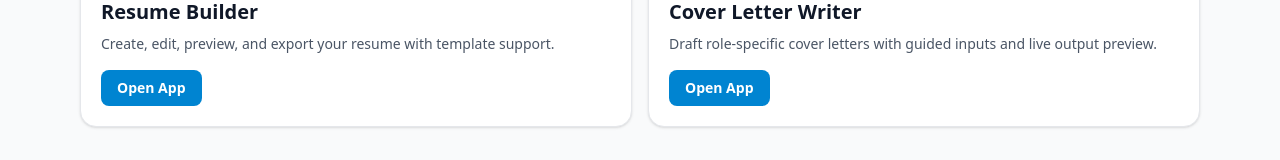
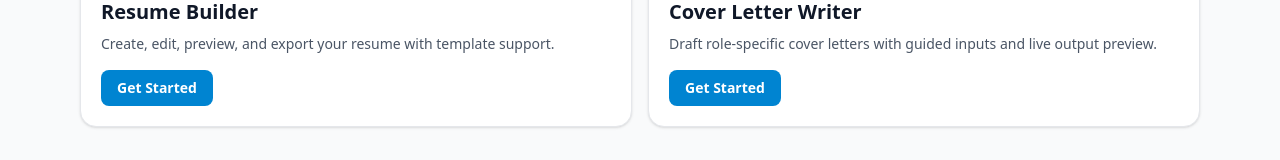
Before and after one commit to axcel-blade/resume-builder, a React (Vite) app: page /products in a window 1280 px wide. Shown: the part 474-634 px from the top of the page. Built offline with nearby package versions, Linux system fonts and the light colour scheme.

Commit message:
Update version to 0.5.2, update product page CTA button label

```diff
--- a/package.json
+++ b/package.json
@@ -1,7 +1,7 @@
 {
   "name": "vita-forge",
   "private": true,
-  "version": "0.5.0",
+  "version": "0.5.2",
   "type": "module",
   "scripts": {
     "dev": "vite",
--- a/src/website/components/ProductCard.jsx
+++ b/src/website/components/ProductCard.jsx
@@ -22,7 +22,7 @@ export default function ProductCard({ title, description, to, status, image }) {
         to={to}
         className="mt-4 inline-flex rounded-lg bg-sky-600 px-4 py-2 text-sm font-semibold text-white hover:bg-sky-700"
       >
-        Open App
+        Get Started
       </Link>
     </article>
   );
```
Also changed, not shown: 1 other file (tests, documents, lock files or other folders).
